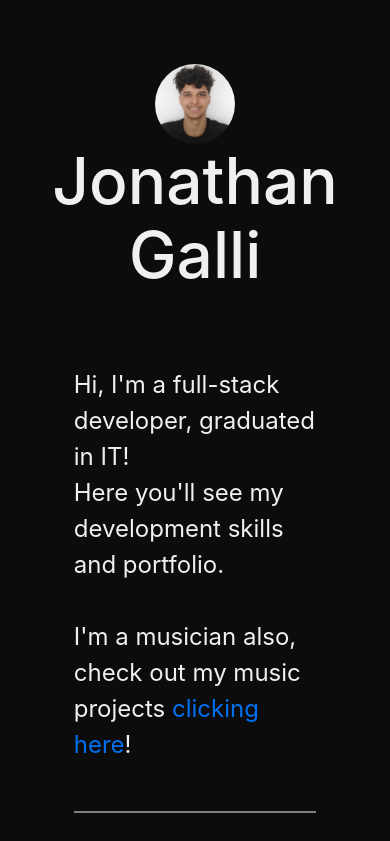
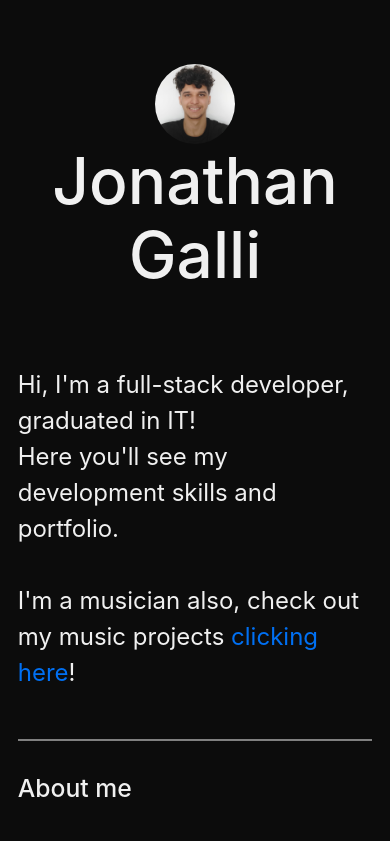
Before and after one commit to JhowBR/personal-website, a Next.js app: page / in a window 390 px wide. Shown: the top 841 px of the page. Built offline with nearby package versions, Linux system fonts and the light colour scheme.

Commit message:
Improvements
Responsiveness improvements;
Color adjustments;

```diff
--- a/styles/Home.module.css
+++ b/styles/Home.module.css
@@ -123,6 +123,8 @@
 @media (max-width: 800px) {
   .main {
     width: 95%;
+    padding-right: 8px;
+    padding-left: 8px;
   }
 
   .profilePicture {
@@ -145,7 +147,7 @@
 
 
 .portfolio {
-  background-color: #dadada;
+  background-color: #eeeeee;
   color: rgb(17, 17, 17);
   width: 100%;
   min-height: 20vh;
```
